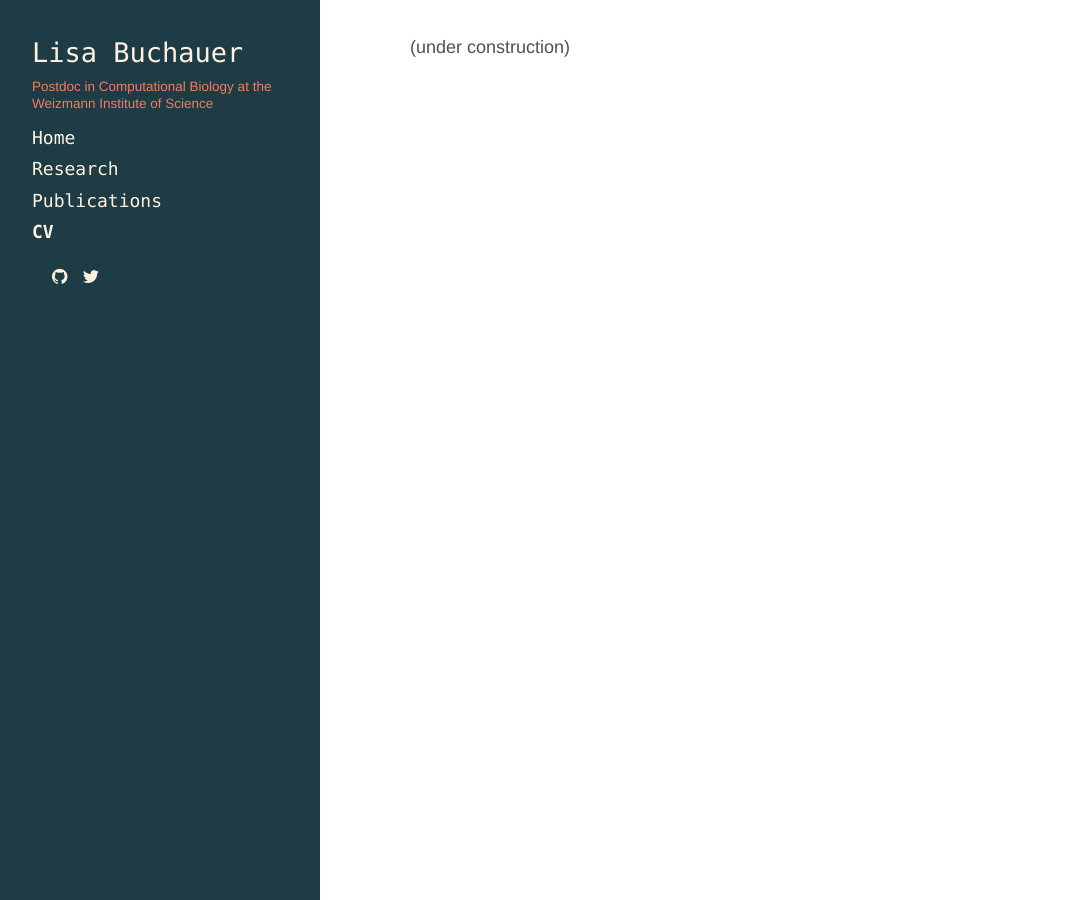
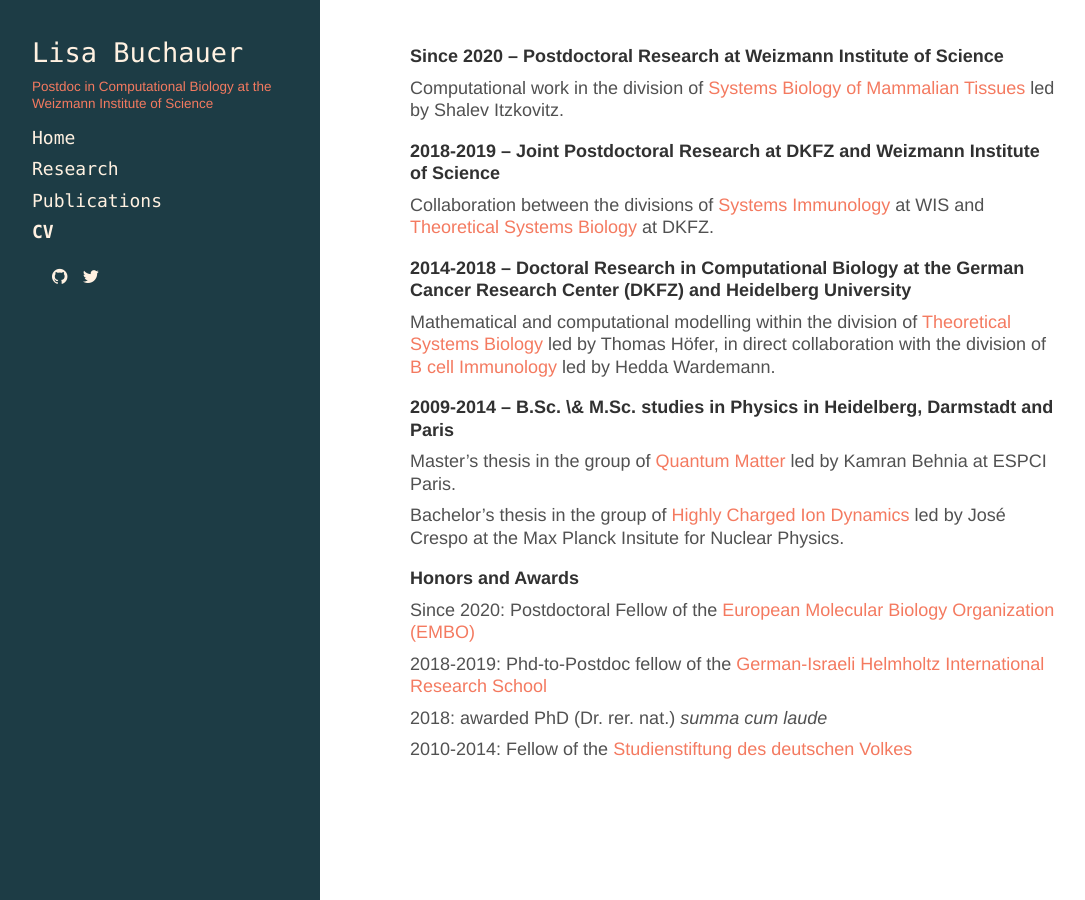
Before and after one commit to LiBuchauer/libuchauer.github.io, a Jekyll site: the page built from shortcv.md, in a window 1280 px wide. Shown: the whole page, without its empty margins (4-1089 px from the left). Built offline with Jekyll 4.4.1, drawn with Linux system fonts in a browser that asks for light colours; nearby versions of some CDN libraries; a style sheet for code colours, icons or effects is not loaded.

Commit message:
Added info to CV.

```diff
--- a/shortcv.md
+++ b/shortcv.md
@@ -4,4 +4,34 @@ title: CV
 order: 4
 ---
 
-(under construction)
+#### Since 2020 -- Postdoctoral Research at Weizmann Institute of Science
+
+Computational work in the division of [Systems Biology of Mammalian Tissues](http://shalevlab.weizmann.ac.il/) led by Shalev Itzkovitz.
+
+
+#### 2018-2019 -- Joint Postdoctoral Research at DKFZ and Weizmann Institute of Science
+
+Collaboration between the divisions of [Systems Immunology](https://www.weizmann.ac.il/immunology/NirFriedman/) at WIS and [Theoretical Systems Biology](https://www.dkfz.de/en/modellierung-biologischer-systeme/) at DKFZ.
+
+
+#### 2014-2018 -- Doctoral Research in Computational Biology at the German Cancer Research Center (DKFZ) and Heidelberg University
+
+Mathematical and computational modelling within the division of [Theoretical Systems Biology](https://www.dkfz.de/en/modellierung-biologischer-systeme/) led by Thomas Höfer, in direct collaboration with the division of [B cell Immunology](https://www.dkfz.de/en/b-zell-immunologie/index.php/) led by Hedda Wardemann.
+
+
+#### 2009-2014 -- B.Sc. \& M.Sc. studies in Physics in Heidelberg, Darmstadt and Paris
+
+Master's thesis in the group of [Quantum Matter](https://qm.lpem.espci.fr/spip.php?rubrique1) led by Kamran Behnia at ESPCI Paris.
+
+Bachelor's thesis in the group of [Highly Charged Ion Dynamics](https://www.mpi-hd.mpg.de/mpi/en/research/scientific-divisions-and-groups/quantum-dynamicscontrol/research/highly-charged-ion-dynamics-ag-crespo) led by José Crespo at the Max Planck Insitute for Nuclear Physics.
+
+
+#### Honors and Awards
+
+Since 2020: Postdoctoral Fellow of the [European Molecular Biology Organization (EMBO)](https://www.embo.org/funding-awards/fellowships/postdoctoral-fellowships)
+
+2018-2019: Phd-to-Postdoc fellow of the [German-Israeli Helmholtz International Research School](https://www.dkfz.de/en/phd-program/GIHRS_TRAX.html)
+
+2018: awarded PhD (Dr. rer. nat.) _summa cum laude_
+
+2010-2014: Fellow of the [Studienstiftung des deutschen Volkes](https://www.studienstiftung.de/en/)
```
Also changed, not shown: 2 other files.
